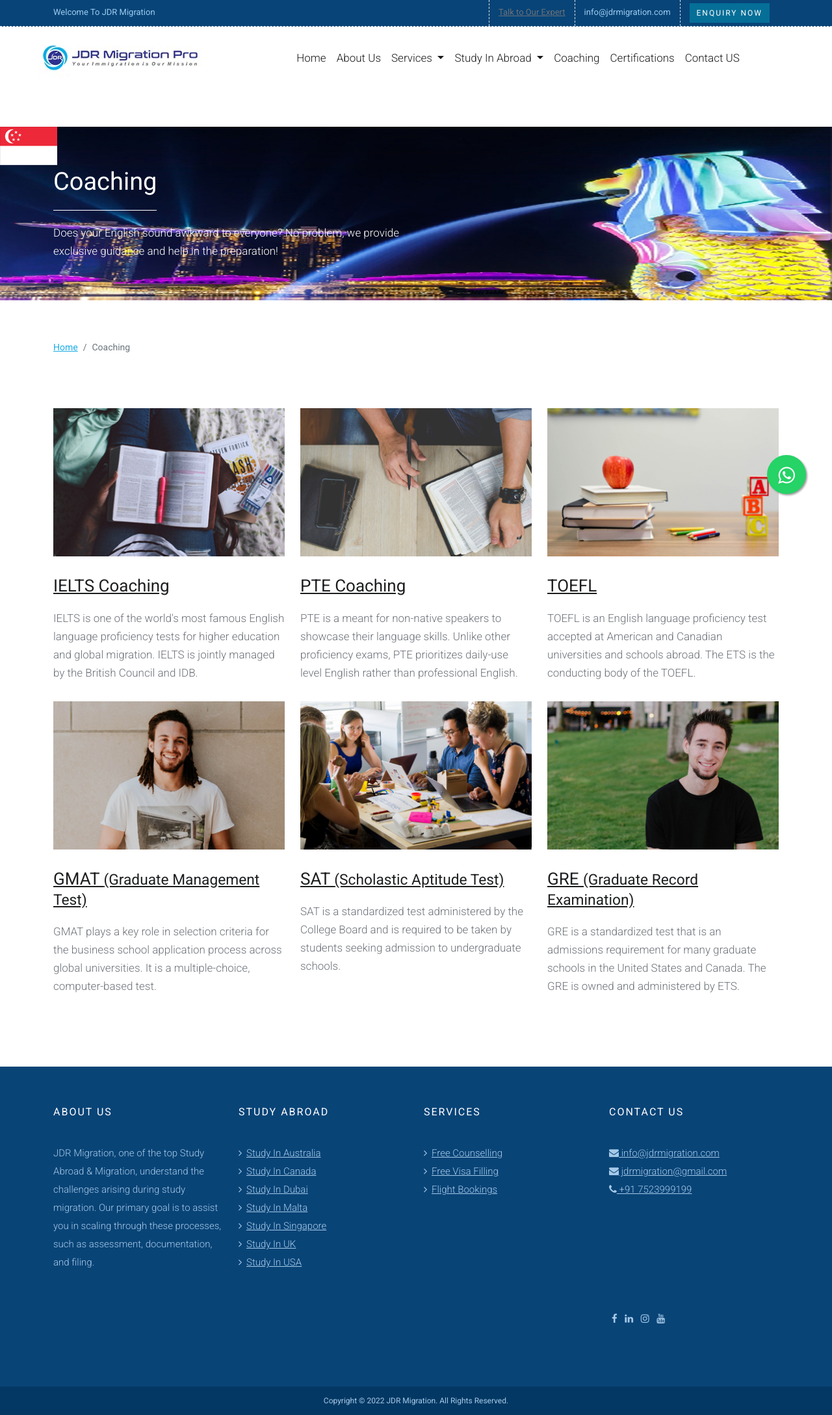
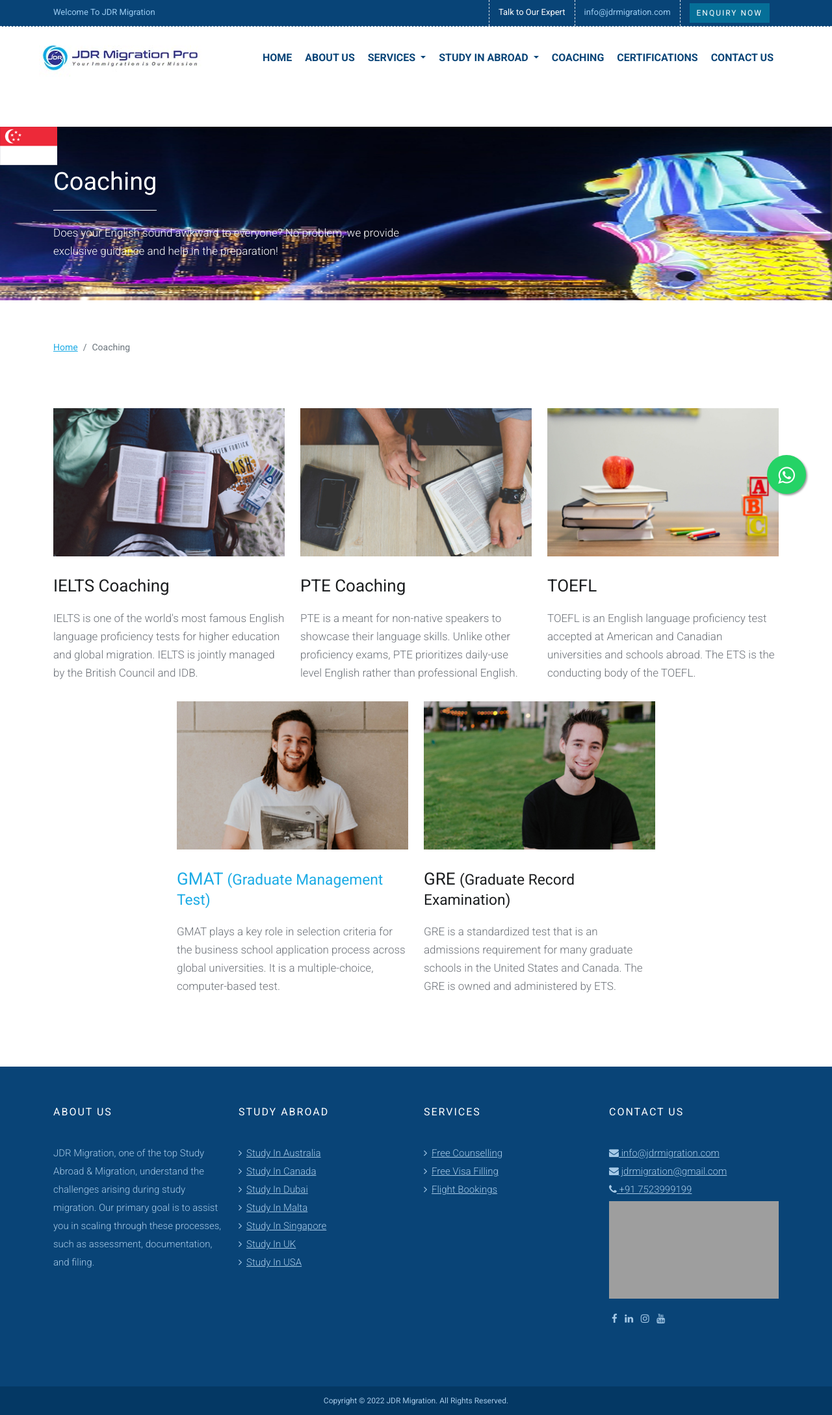
Before and after one commit to Digitalchetan85/jdr-consultancy, a PHP site: page /coaching.php in a window 1280 px wide. Shown: the whole page at 65% size. Run offline with PHP 8.4, Linux system fonts and the light colour scheme; grey boxes are pictures that could not be loaded.

Commit message:
small small changes

```diff
--- a/certifications.php
+++ b/certifications.php
@@ -30,7 +30,7 @@
                     </div>
                     <div class="col-xl-6 col-lg-6 col-md-6 col-sm-12 col-12">
                         <div class="header-block">
-                            <span class="header-link d-none d-xl-block"><a href="#" class="anchor-link">Talk to Our Expert</a></span>
+                            <span class="header-link d-none d-xl-block"><a data-toggle="modal" data-target="#searchModal" class="anchor-link text-white text-decoration-none">Talk to Our Expert</a></span>
                             <span class="header-link">info@jdrmigration.com</span>
                             <span class="header-link"><a data-toggle="modal" data-target="#searchModal" class="btn btn-default btn-sm white_color">Enquiry Now</a></span>
                         </div>
--- a/coaching.php
+++ b/coaching.php
@@ -20,6 +20,7 @@
 
 <body>
 
+    <div id="navbar" class="sticky-top">
         <div class="topbar bg-primary">
             <!-- topbar -->
             <div class="container">
@@ -29,7 +30,7 @@
                     </div>
                     <div class="col-xl-6 col-lg-6 col-md-6 col-sm-12 col-12">
                         <div class="header-block">
-                        <span class="header-link d-none d-xl-block"><a href="/jdr-consultancy" class="anchor-link">Talk to Our Expert</a></span>
+                            <span class="header-link d-none d-xl-block"><a data-toggle="modal" data-target="#searchModal" class="anchor-link text-white text-decoration-none">Talk to Our Expert</a></span>
                             <span class="header-link">info@jdrmigration.com</span>
                             <span class="header-link"><a data-toggle="modal" data-target="#searchModal" class="btn btn-default btn-sm white_color">Enquiry Now</a></span>
                         </div>
@@ -81,19 +82,19 @@
                         </a>
                         <ul class="navbar-nav ms-auto me-auto mb-2 mb-lg-0">
                             <li class="nav-item">
-                            <a class="nav-link active" aria-current="page" href="/">Home</a>
+                                <a class="nav-link" aria-current="page" href="/">Home</a>
                             </li>
                             <li class="nav-item">
-                            <a class="nav-link active" href="about.php">About Us</a>
+                                <a class="nav-link" href="about.php">About Us</a>
                             </li>
                             <div class="collapse navbar-collapse" id="navbarNavDarkDropdown">
                                 <ul class="navbar-nav">
                                     <li class="nav-item dropdown">
-                                    <a class="nav-link dropdown-toggle active" href="#" id="navbarDarkDropdownMenuLink" role="button" data-bs-toggle="dropdown" aria-expanded="false">
+                                        <a class="nav-link dropdown-toggle" href="#" id="navbarDarkDropdownMenuLink" role="button" data-bs-toggle="dropdown" aria-expanded="false">
                                             Services
                                         </a>
                                         <ul class="dropdown-menu dropdown-menu-dark" aria-labelledby="navbarDarkDropdownMenuLink">
-                                        <li><a class="dropdown-item" href="#">Free Counselling</a></li>
+                                            <li><a class="dropdown-item" href="free-counselling.php">Free Counselling</a></li>
                                             <li><a class="dropdown-item" href="#">Free Visa Filling</a></li>
                                             <li><a class="dropdown-item" href="#">Flight Bookings</a></li>
                                         </ul>
@@ -110,7 +111,7 @@
                             <div class="collapse navbar-collapse" id="navbarNavDarkDropdown">
                                 <ul class="navbar-nav">
                                     <li class="nav-item dropdown">
-                                    <a class="nav-link dropdown-toggle active" href="#" id="navbarDarkDropdownMenuLink" role="button" data-bs-toggle="dropdown" aria-expanded="false">
+                                        <a class="nav-link dropdown-toggle" href="#" id="navbarDarkDropdownMenuLink" role="button" data-bs-toggle="dropdown" aria-expanded="false">
                                             Study In Abroad
                                         </a>
                                         <ul class="dropdown-menu dropdown-menu-dark" aria-labelledby="navbarDarkDropdownMenuLink">
@@ -129,13 +130,13 @@
 
 
                             <li class="nav-item">
-                            <a class="nav-link active" href="coaching.php">Coaching</a>
+                                <a class="nav-link" href="coaching.php">Coaching</a>
                             </li>
                             <li class="nav-item">
-                            <a class="nav-link active" href="certifications.php">Certifications</a>
+                                <a class="nav-link" href="certifications.php">Certifications</a>
                             </li>
-                        <li class="nav-item" >
-                            <a class="nav-link active" href="contact.php">Contact US</a>
+                            <li class="nav-item">
+                                <a class="nav-link" href="contact.php">Contact US</a>
                             </li>
                         </ul>
 
@@ -143,7 +144,7 @@
                 </div>
             </nav>
         </div>
-
+    </div>
 
     <div>
         <div class="page-header">
@@ -174,7 +175,7 @@
         <!-- /.page breadcrumb -->
         <div class="content">
             <div class="container">
-                <div class="row">
+                <div class="row justify-content-center">
                     <div class="col-xl-4 col-lg-4 col-md-4 col-sm-6 col-12">
                         <div class="coaching-card">
                             <!-- coaching card -->
@@ -182,7 +183,7 @@
                                 <a href="#"><img src="assets/images/coaching-img-1.jpg" alt="" class="img-fluid"></a>
                             </div>
                             <div class="coaching-card-body">
-                                <h2 class="coaching-card-title"><a href="#" class="title">IELTS Coaching</a></h2>
+                                <h2 class="coaching-card-title"><a href="#" class="title text-decoration-none">IELTS Coaching</a></h2>
                                 <p>IELTS is one of the world's most famous English language proficiency tests for higher education and global migration. IELTS is jointly managed by the British Council and IDB.</p>
                                 <!--<a href="#" class="btn-link-primary">Read More</a>-->
                             </div>
@@ -196,7 +197,7 @@
                                 <a href="#"><img src="assets/images/coaching-img-2.jpg" alt="" class="img-fluid"></a>
                             </div>
                             <div class="coaching-card-body">
-                                <h2 class="coaching-card-title"><a href="#" class="title">PTE Coaching</a></h2>
+                                <h2 class="coaching-card-title"><a href="#" class="title text-decoration-none">PTE Coaching</a></h2>
                                 <p>PTE is a meant for non-native speakers to showcase their language skills. Unlike other proficiency exams, PTE prioritizes daily-use level English rather than professional English.</p>
                                 <!--<a href="#" class="btn-link-primary">Read More</a>-->
                             </div>
@@ -210,7 +211,7 @@
                                 <a href="#"><img src="assets/images/coaching-img-3.jpg" alt="" class="img-fluid"></a>
                             </div>
                             <div class="coaching-card-body">
-                                <h2 class="coaching-card-title"><a href="#" class="title">TOEFL</a></h2>
+                                <h2 class="coaching-card-title"><a href="#" class="title text-decoration-none">TOEFL</a></h2>
                                 <p>TOEFL is an English language proficiency test accepted at American and Canadian universities and schools abroad. The ETS is the conducting body of the TOEFL.
                                 </p>
                                 <!--<a href="#" class="btn-link-primary">Read More</a>-->
@@ -225,27 +226,27 @@
                                 <a href="#"><img src="assets/images/coaching-img-4.jpg" alt="" class="img-fluid"></a>
                             </div>
                             <div class="coaching-card-body">
-                                <h2 class="coaching-card-title"><a href="#" class="title">GMAT <small> (Graduate Management Test)</small></a></h2>
+                                <h2 class="coaching-card-title"><a href="#" class="titl text-decoration-none">GMAT <small> (Graduate Management Test)</small></a></h2>
                                 <p>GMAT plays a key role in selection criteria for the business school application process across global universities. It is a multiple-choice, computer-based test.</p>
                                 <!--<a href="#" class="btn-link-primary">Read More</a>-->
                             </div>
                         </div>
                         <!-- /.coaching card -->
                     </div>
-                    <div class="col-xl-4 col-lg-4 col-md-4 col-sm-6 col-12">
+                    <!-- <div class="col-xl-4 col-lg-4 col-md-4 col-sm-6 col-12">
                         <div class="coaching-card">
-                            <!-- coaching card -->
+                            coaching card
                             <div class="coaching-card-img zoomimg">
                                 <a href="#"><img src="assets/images/coaching-img-5.jpg" alt="" class="img-fluid"></a>
                             </div>
                             <div class="coaching-card-body">
                                 <h2 class="coaching-card-title"><a href="#" class="title">SAT <small> (Scholastic Aptitude Test)</small></a></h2>
                                 <p>SAT is a standardized test administered by the College Board and is required to be taken by students seeking admission to undergraduate schools.</p>
-                                <!--<a href="#" class="btn-link-primary">Read More</a>-->
+                                <a href="#" class="btn-link-primary">Read More</a>
                             </div>
                         </div>
-                        <!-- /.coaching card -->
-                    </div>
+                        /.coaching card
+                    </div> -->
                     <div class="col-xl-4 col-lg-4 col-md-4 col-sm-6 col-12">
                         <div class="coaching-card">
                             <!-- coaching card -->
@@ -253,7 +254,7 @@
                                 <a href="#"><img src="assets/images/coaching-img-6.jpg" alt="" class="img-fluid"></a>
                             </div>
                             <div class="coaching-card-body">
-                                <h2 class="coaching-card-title"><a href="#" class="title">GRE <small> (Graduate Record Examination)</small></a></h2>
+                                <h2 class="coaching-card-title"><a href="#" class="title text-decoration-none">GRE <small> (Graduate Record Examination)</small></a></h2>
                                 <p>GRE is a standardized test that is an admissions requirement for many graduate schools in the United States and Canada. The GRE is owned and administered by ETS.</p>
                                 <!--<a href="#" class="btn-link-primary">Read More</a>-->
                             </div>
@@ -277,7 +278,7 @@
                 <div class="col-xl-3 col-lg-3 col-md-6 col-sm-3 col-12">
                     <div class="widget-footer">
                         <h3 class="widget-title">About us</h3>
-                        <p>JDR Migration, one of the top  Study Abroad & Migration, understand the challenges arising during study migration. Our primary goal is to assist you in scaling through these processes, such as assessment, documentation, and filing.</p>
+                        <p>JDR Migration, one of the top Study Abroad & Migration, understand the challenges arising during study migration. Our primary goal is to assist you in scaling through these processes, such as assessment, documentation, and filing.</p>
                     </div>
                 </div>
                 <div class="col-xl-3 col-lg-3 col-md-3 col-sm-3 col-6">
@@ -393,11 +394,11 @@
                                     <label class="control-label sr-only" for="message">Message</label>
                                     <div class="">
                                         <textarea class="form-control" id="message" name="message" rows="4" placeholder="Message"></textarea>
-                                    <span id="message-info" class="text-center">    </span>
+                                        <span id="message-info" class="text-center"> </span>
                                     </div>
                                 </div>
                                 <div id="mail-status"></div>
-                            <button class="btn btn-default btn-lg btn-block" onClick="sendContact();" >Book My Free Assessment</button>
+                                <button class="btn btn-default btn-lg btn-block" onClick="sendContact();">Book My Free Assessment</button>
                             </div>
                             <span class="help-block">We will not spam your email.</span>
                         </div>
--- a/contact.php
+++ b/contact.php
@@ -31,7 +31,7 @@
                 </div>
                 <div class="col-xl-6 col-lg-6 col-md-6 col-sm-12 col-12">
                     <div class="header-block">
-                        <span class="header-link d-none d-xl-block"><a href="#" class="anchor-link">Talk to Our Expert</a></span>
+                        <span class="header-link d-none d-xl-block"><a data-toggle="modal" data-target="#searchModal" class="anchor-link text-white text-decoration-none">Talk to Our Expert</a></span>
                         <span class="header-link">info@jdrmigration.com</span>
                         <span class="header-link"><a data-toggle="modal" data-target="#searchModal" class="btn btn-default btn-sm white_color">Enquiry Now</a></span>
                     </div>
--- a/free-counselling.php
+++ b/free-counselling.php
@@ -30,7 +30,7 @@
                     </div>
                     <div class="col-xl-6 col-lg-6 col-md-6 col-sm-12 col-12">
                         <div class="header-block">
-                            <span class="header-link d-none d-xl-block"><a href="#" class="anchor-link">Talk to Our Expert</a></span>
+                            <span class="header-link d-none d-xl-block"><a data-toggle="modal" data-target="#searchModal" class="anchor-link text-white text-decoration-none">Talk to Our Expert</a></span>
                             <span class="header-link">info@jdrmigration.com</span>
                             <span class="header-link"><a data-toggle="modal" data-target="#searchModal" class="btn btn-default btn-sm white_color">Enquiry Now</a></span>
                         </div>
```
Also changed, not shown: about.php (+9 -9 lines), index.php (+7 -9 lines), study-in-singapore.php (+3 -11 lines), study-in-usa.php (+9 -9 lines). Lines whose indentation alone changed are shown as unchanged.
